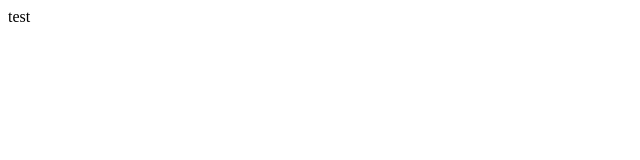
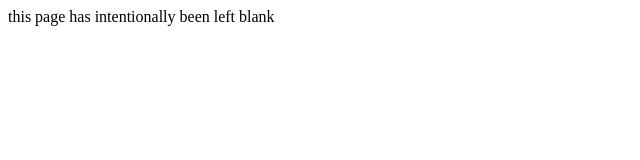
Before and after one commit to krooijers/krooijers.github.io, a plain HTML site: page index.html in a window 1280 px wide. Shown: the whole page, without its empty margins (0-640 px from the left). Drawn offline with Linux system fonts and the light colour scheme.

```diff
--- a/index.html
+++ b/index.html
@@ -4,7 +4,7 @@
 <body>
 <main>
 	<div>
-		test
+		this page has intentionally been left blank
 	</div>
 </main>
 </body>
```
